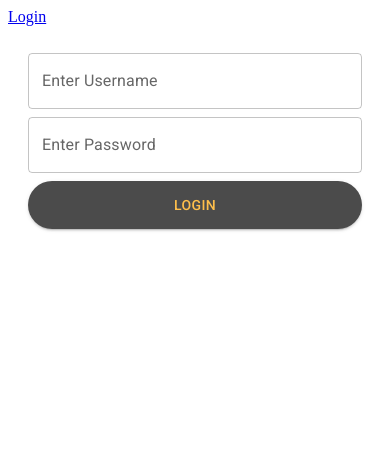
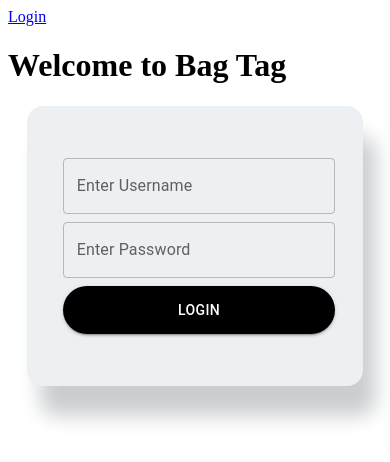
Before and after one commit to CodeNinja202/BagTag, a React (Create React App) app: page /login in a window 390 px wide. Shown: the top 462 px of the page. Built offline with nearby package versions, Linux system fonts and the light colour scheme; no server answers.

Commit message:
working on login screen

```diff
--- a/src/App.js
+++ b/src/App.js
@@ -1,8 +1,5 @@
 import React, { useState, useRef, useEffect, formRef } from "react";
-import '@fontsource/roboto/300.css';
-import '@fontsource/roboto/400.css';
-import '@fontsource/roboto/500.css';
-import '@fontsource/roboto/700.css';
+
 import RankingTable from "./components/Rankingtable";
 import { Route, Routes, useNavigate } from "react-router-dom";
 import Navbar from "./components/Navbar";
--- a/src/components/Login/index.css
+++ b/src/components/Login/index.css
@@ -1,9 +1,18 @@
-.loginTemplate {
 
-    display: flex;
-    flex-direction: column;
-    margin: 1rem;
-    padding-top: 2%;
+@media (max-width:650px) {
+    .loginTemplate {
+
+        display: flex;
+        flex-direction: column;
+        padding-top: 2%;
+        border-radius: 2%;
+        padding: 3rem 2rem;
+        margin: 1% 5%;
+        border-radius: 1rem;
+        background-color: #ecf0f3;
+        box-shadow: 13px 30px 20px #cbced1,
+            -13px -13px 20px #fff;
 
 
+    }
 }
--- a/src/components/Login/index.js
+++ b/src/components/Login/index.js
@@ -1,7 +1,7 @@
 import React, { useState } from "react";
 import { Link } from "react-router-dom";
 import { loginUser } from "../api";
-import { Button, TextField } from "@mui/material";
+import { Button, TextField, Paper } from "@mui/material";
 import "./index.css";
 
 const Login = ({ setToken, navigate }) => {
@@ -27,7 +27,9 @@ const Login = ({ setToken, navigate }) => {
   ////////////////////////////////////////////////////////////////
   return (
     <div className="login-main-div">
+
       <div className={error ? "error" : "loginForm"}>
+        <h1 className="welcome">Welcome to Bag Tag</h1>
         <form
           className="loginTemplate"
           autoComplete="off"
@@ -37,8 +39,9 @@ const Login = ({ setToken, navigate }) => {
             setError(false);
           }}
         >
+            <div className="login-inner-div">
           <TextField
-            style={{ margin: ".25rem" }}
+            style={{ margin: ".25rem", width: "100%" }}
             label="Enter Username"
             name="username"
             type="text"
@@ -46,7 +49,7 @@ const Login = ({ setToken, navigate }) => {
           />
 
           <TextField
-            style={{ margin: ".25rem" }}
+            style={{ margin: ".25rem", width: "100%" }}
             label="Enter Password"
             name="password"
             type="password"
@@ -58,11 +61,11 @@ const Login = ({ setToken, navigate }) => {
             style={{
               borderRadius: 35,
               background: "black",
-              opacity: "70%",
-              color: "orange",
+              color: "white",
               borderColor: "black",
               height: "3rem",
               margin: ".25rem",
+              width: "100%",
             }}
             variant="contained"
             type="submit"
@@ -70,8 +73,11 @@ const Login = ({ setToken, navigate }) => {
             Login
           </Button>
           {/* <p className={error ? 'errorMessage2' : 'hidden'}>New here? <Link to='/register' id='sign-in-msg'>Create an account</Link></p> */}
+          </div>
+
         </form>
       </div>
+
     </div>
   );
 };
```
